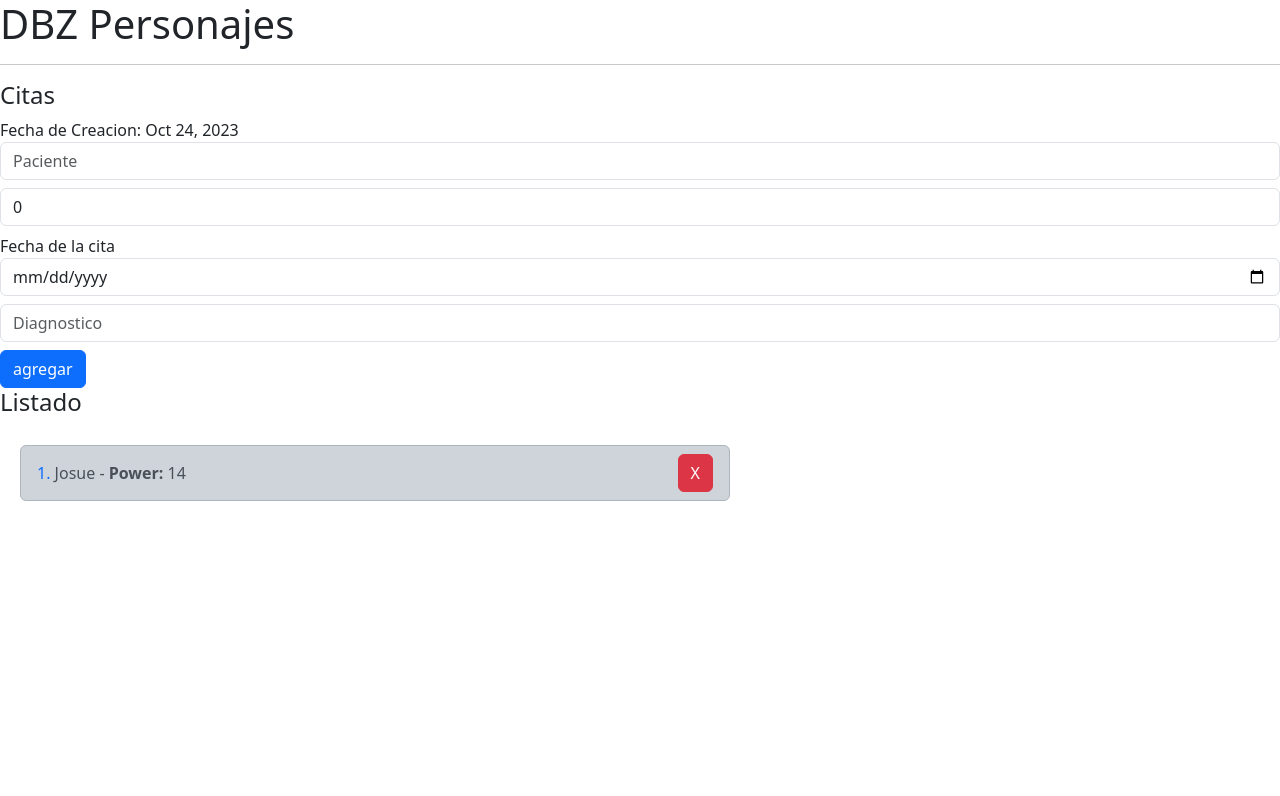
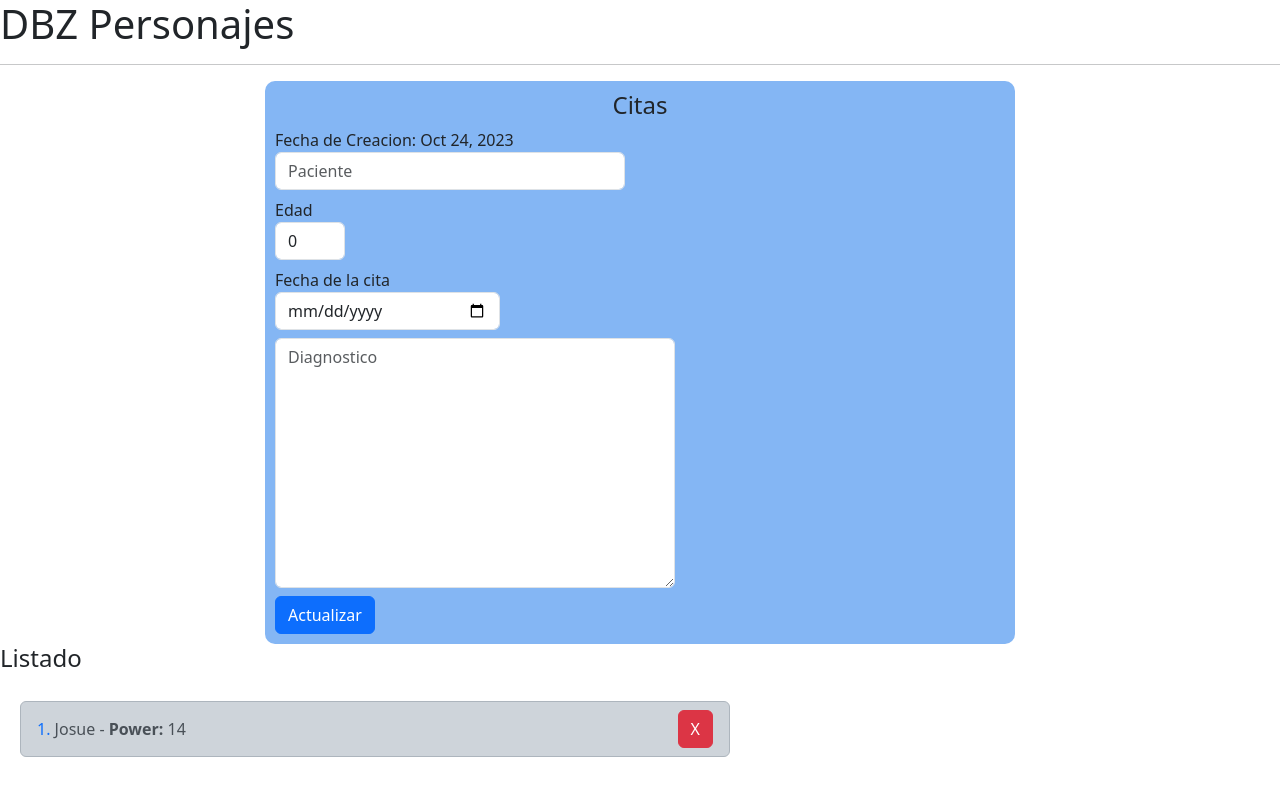
Before and after one commit to joseAL520/tec_inovacion_proyec, an Angular app: page / in a window 1280 px wide. Shown: the top 796 px of the page. Built offline with nearby package versions, Linux system fonts and the light colour scheme.

Commit message:
quinta  fase

```diff
--- a/src/app/dbz/components/add-character/add-character.component.css
+++ b/src/app/dbz/components/add-character/add-character.component.css
@@ -0,0 +1,20 @@
+.conteinerPoint {
+    width: 750px;
+    background-color: #84b6f4;
+    border-radius: 10px;
+    padding: 10px;
+    margin: 0px auto;
+}
+.paciente{
+    width: 350px;
+}
+.edadPaciente{
+    width: 70px;
+}
+.fechaCita{
+    width: 225px;
+}
+.diagnostico{
+    width: 400px;
+    height: 250px;
+}
--- a/src/app/dbz/components/add-character/add-character.component.html
+++ b/src/app/dbz/components/add-character/add-character.component.html
@@ -1,10 +1,13 @@
-<h4>Citas</h4>
-<form (ngSubmit)="emitCharacter()">
-    <span>Fecha de Creacion:  {{date | date}} </span>
-    <input type="text"   [(ngModel)]="character.name"         name="name"  placeholder="Paciente" class="form-control mb-2">
-    <input type="number" [(ngModel)]="character.edad"         name="edad" placeholder="Poder" class="form-control mb-2">
-    <span>Fecha de la cita</span>
-    <input type="date"   [(ngModel)]="character.fechaCita"    name="edad" class="form-control mb-2">
-    <input type="text"   [(ngModel)]="character.diagnostico"  name="name"  placeholder="Diagnostico" class="form-control mb-2">
-    <button ype="submit" class="btn btn-primary">agregar</button>
-</form>
+<div class="conteinerPoint">
+    <h4 class="d-flex justify-content-center">Citas</h4>
+    <form (ngSubmit)="emitCharacter()">
+        <span class="texto1">Fecha de Creacion:  {{date | date}} </span>
+        <input type="text"   [(ngModel)]="character.name"         name="name"  placeholder="Paciente"   class="paciente form-control mb-2">
+        <span class="texto1" >Edad</span>
+        <input type="number" [(ngModel)]="character.edad"         name="edad"                           class="edadPaciente form-control mb-2">
+        <span class="texto1" >Fecha de la cita</span>
+        <input type="date"   [(ngModel)]="character.fechaCita"    name="edad" class="fechaCita form-control mb-2">
+        <textarea  class="diagnostico  form-control mb-2" [(ngModel)]="character.diagnostico"  name="name"  placeholder="Diagnostico"></textarea>
+        <button type="submit" class="buttonagg  btn btn-primary">Actualizar</button>
+    </form>
+</div>
```
